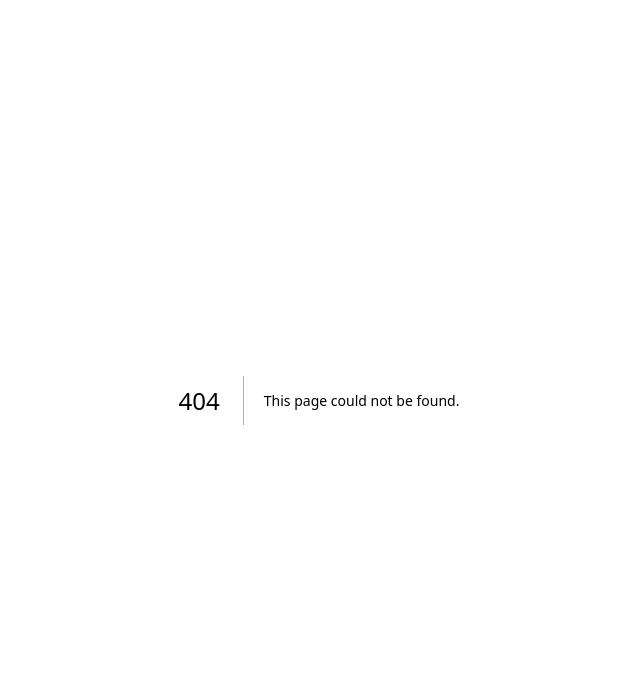
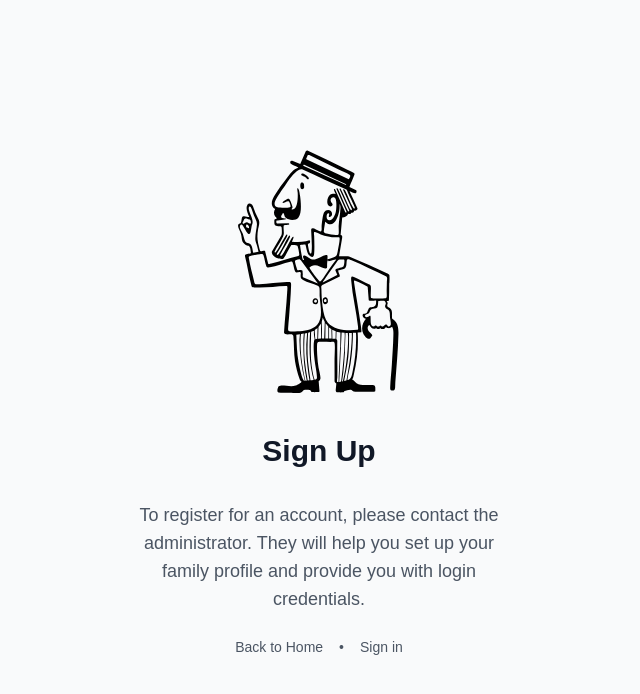
Before and after one commit to somahargitai/uncle-oscar, a Next.js app: page /signup in a window 1280 px wide. Before the commit this address had no page. Shown: the top 694 px of the page, without its empty margins (321-961 px from the left). Built offline with nearby package versions, Linux system fonts and the light colour scheme.

Commit message:
Navigation bar

```diff
--- a/src/components/Navigation.tsx
+++ b/src/components/Navigation.tsx
@@ -27,7 +27,11 @@ export default function Navigation({
       <div className="max-w-7xl mx-auto px-4 sm:px-6 lg:px-8">
         <div className="flex items-center justify-between h-16">
           {/* Logo */}
-          <Link href="/" className="flex items-center">
+          <Link
+            //   href="/"
+            href={user ? "/dashboard" : "/"}
+            className="flex items-center"
+          >
             <Image
               src="/uncle-oscar-small-logo.svg"
               alt="Logo"
@@ -41,12 +45,6 @@ export default function Navigation({
           {user ? (
             // Logged in navigation
             <div className="flex items-center gap-4">
-              <Link
-                href="/dashboard"
-                className="text-gray-200 hover:text-white"
-              >
-                Dashboard
-              </Link>
               <Link href="/photos" className="text-gray-200 hover:text-white">
                 Photos
               </Link>
--- a/src/pages/familytree.tsx
+++ b/src/pages/familytree.tsx
@@ -1,6 +1,8 @@
 import { useEffect, useState } from "react";
 import { FamilyMembers, Person } from "@/types/family";
 import { supabase } from "@/lib/supabaseClient";
+import Navigation from "@/components/Navigation";
+import { useRouter } from "next/router";
 
 export default function FamilyPage() {
   const [familyMembers, setFamilyMembers] = useState<FamilyMembers>({
@@ -11,6 +13,30 @@ export default function FamilyPage() {
   });
   const [loading, setLoading] = useState(true);
   const [error, setError] = useState("");
+
+  const [user, setUser] = useState<any>(null);
+  const router = useRouter();
+
+  useEffect(() => {
+    const fetchUser = async () => {
+      const {
+        data: { session },
+      } = await supabase.auth.getSession();
+
+      if (!session) {
+        router.push("/login");
+      } else {
+        setUser(session.user);
+      }
+    };
+
+    fetchUser();
+  }, [router]);
+
+  const handleLogout = async () => {
+    await supabase.auth.signOut();
+    router.push("/login");
+  };
 
   useEffect(() => {
     const fetchFamilyMembers = async () => {
@@ -68,8 +94,10 @@ export default function FamilyPage() {
   };
 
   return (
-    <div className="p-6">
-      <h1 className="text-3xl font-bold mb-6">Family Members</h1>
+    <>
+      <Navigation user={user} onLogout={handleLogout} />
+      <div className="container mx-auto pt-16 p-4">
+        <h1 className="text-2xl font-bold mb-6">Family </h1>
 
         <div className="space-y-6">
           <section>
@@ -93,5 +121,6 @@ export default function FamilyPage() {
           </section>
         </div>
       </div>
+    </>
   );
 }
--- a/src/pages/photos.tsx
+++ b/src/pages/photos.tsx
@@ -1,11 +1,38 @@
 import { useEffect, useState } from 'react';
 import Image from 'next/image';
+import { useRouter } from 'next/router';
 import { Photo } from '@/types/photo';
+import { supabase } from '@/lib/supabaseClient';
+import Navigation from '@/components/Navigation';
 
 export default function PhotosPage() {
   const [photos, setPhotos] = useState<Photo[]>([]);
   const [loading, setLoading] = useState(true);
   const [error, setError] = useState<string | null>(null);
+
+  const [user, setUser] = useState<any>(null);
+  const router = useRouter();
+
+  useEffect(() => {
+    const fetchUser = async () => {
+      const {
+        data: { session },
+      } = await supabase.auth.getSession();
+
+      if (!session) {
+        router.push("/login");
+      } else {
+        setUser(session.user);
+      }
+    };
+
+    fetchUser();
+  }, [router]);
+
+  const handleLogout = async () => {
+    await supabase.auth.signOut();
+    router.push("/login");
+  };
 
   useEffect(() => {
     const fetchPhotos = async () => {
@@ -27,15 +54,17 @@ export default function PhotosPage() {
   }, []);
 
   if (loading) {
-    return <div className="p-4">Loading...</div>;
+    return <div className="pt-16 p-4">Loading...</div>;
   }
 
   if (error) {
-    return <div className="p-4 text-red-500">Error: {error}</div>;
+    return <div className="pt-16 p-4 text-red-500">Error: {error}</div>;
   }
 
   return (
-    <div className="container mx-auto p-4">
+    <>
+    <Navigation user={user} onLogout={handleLogout} />
+    <div className="container mx-auto pt-16 p-4">
       <h1 className="text-2xl font-bold mb-6">Photos</h1>
       <div className="grid grid-cols-1 md:grid-cols-2 lg:grid-cols-3 gap-6">
         {photos.map((photo) => (
@@ -64,5 +93,6 @@ export default function PhotosPage() {
         ))}
       </div>
     </div>
+    </>
   );
 }
--- /dev/null
+++ b/src/pages/signup.tsx
@@ -0,0 +1,40 @@
+import Image from "next/image";
+import Link from "next/link";
+
+export default function SignupPage() {
+  return (
+    <div className="min-h-screen flex items-center justify-center bg-gray-50">
+      <div className="max-w-md w-full space-y-8 p-8 rounded-lg">
+        <div className="flex justify-center">
+          <Image
+            className="dark:invert"
+            src="/uncle-oscar-drawn.svg"
+            alt="Uncle Oscar logo"
+            width={180}
+            height={180}
+            priority
+          />
+        </div>
+        <h2 className="text-center text-3xl font-bold text-gray-900 mt-2">
+          Sign Up
+        </h2>
+        <div className="mt-8 space-y-6">
+          <p className="text-lg text-gray-600 text-center">
+            To register for an account, please contact the administrator. They
+            will help you set up your family profile and provide you with login
+            credentials.
+          </p>
+          <div className="text-center text-sm text-gray-600 mt-4">
+            <Link href="/" className="hover:text-gray-900 mr-4">
+              Back to Home
+            </Link>
+            <span>•</span>
+            <Link href="/login" className="hover:text-gray-900 ml-4">
+              Sign in
+            </Link>
+          </div>
+        </div>
+      </div>
+    </div>
+  );
+}
```
Lines whose indentation alone changed are shown as unchanged.
